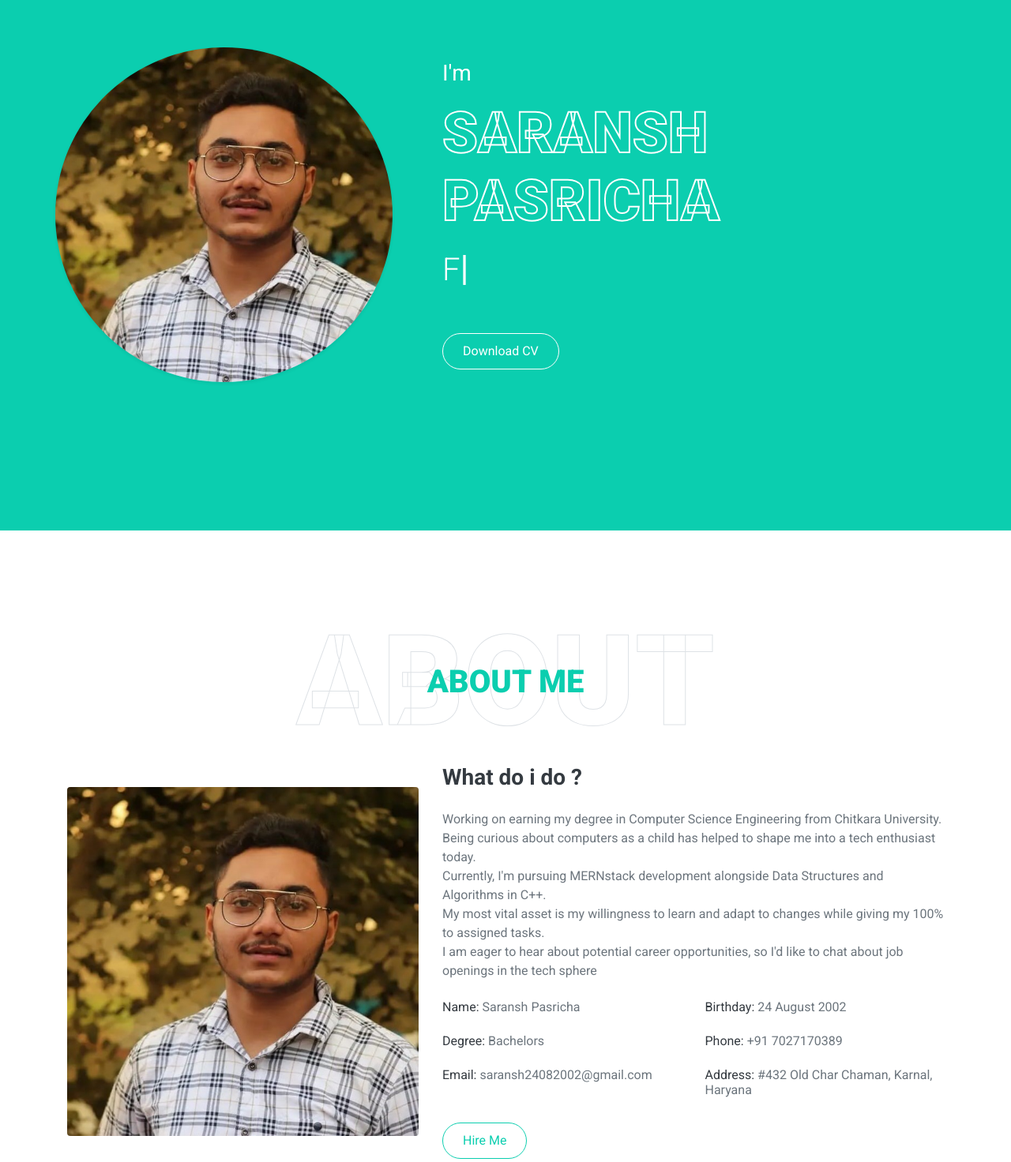
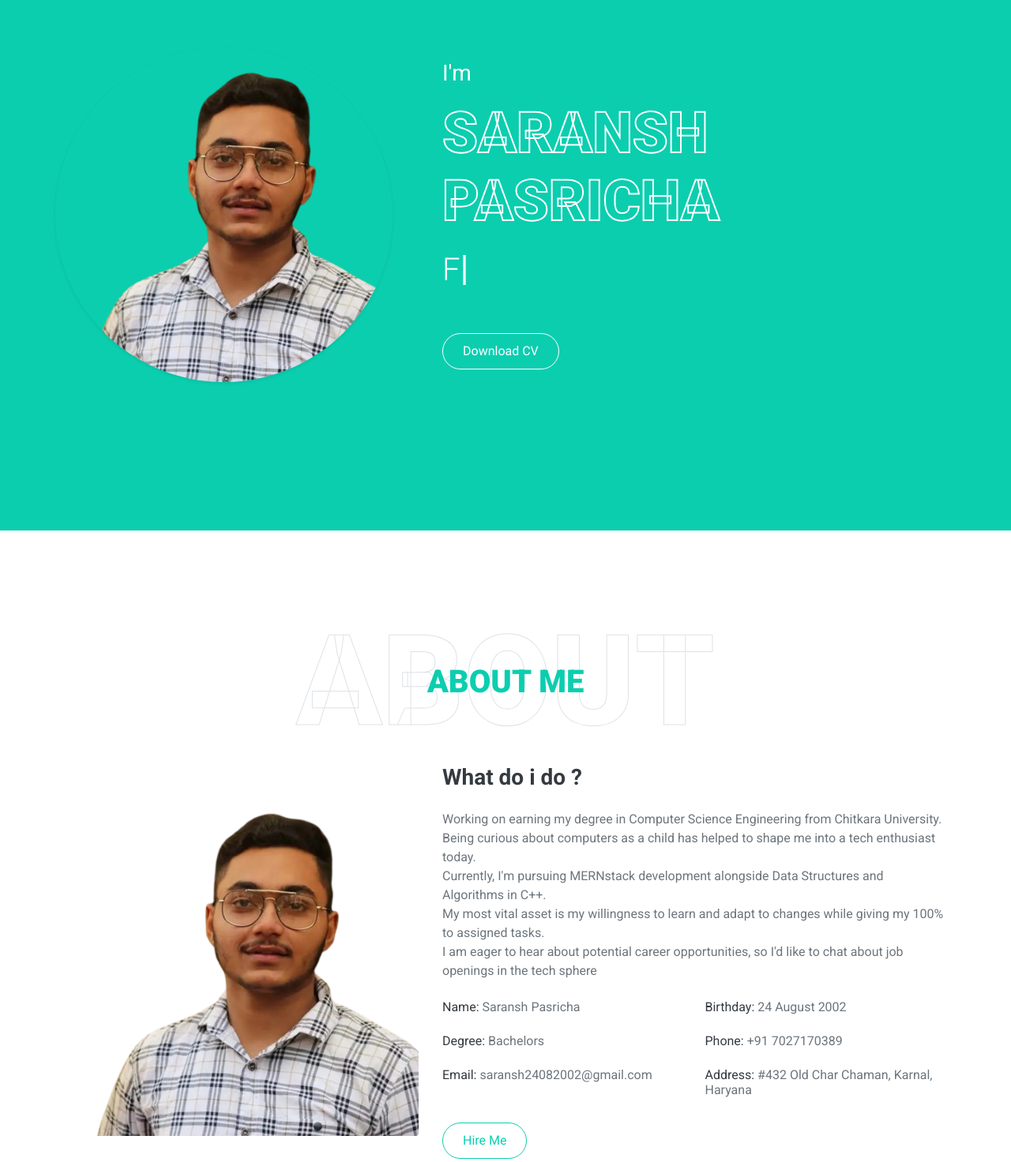
Before and after one commit to Saransh24/myPortfolio, a plain HTML site: page index.html in a window 1280 px wide. Shown: the part 128-1600 px from the top of the page at 79% size. Drawn offline with nearby package versions, Linux system fonts and the light colour scheme.

Commit message:
remove profile background

```diff
--- a/index.html
+++ b/index.html
@@ -58,7 +58,7 @@
         <div class="container">
             <div class="row align-items-center">
                 <div class="col-lg-5 px-5 pl-lg-0 pb-5 pb-lg-0">
-                    <img class="img-fluid w-100 rounded-circle shadow-sm" src="img/profile2.jpeg" alt="">
+                    <img class="img-fluid w-100 rounded-circle shadow-sm" src="img/profile2-removebg-preview.png" alt="">
                 </div>
                 <div class="col-lg-7 text-center text-lg-left">
                     <h3 class="text-white font-weight-normal mb-3">I'm</h3>
@@ -84,7 +84,7 @@
             </div>
             <div class="row align-items-center">
                 <div class="col-lg-5 pb-4 pb-lg-0">
-                    <img class="img-fluid rounded w-100" src="img/profile2.jpeg" alt="">
+                    <img class="img-fluid rounded w-100" src="img/profile2-removebg-preview.png" alt="">
                 </div>
                 <div class="col-lg-7">
                     <h3 class="mb-4">What do i do ?</h3>
```
Also changed, not shown: img/profile2-removebg-preview.png (added).
